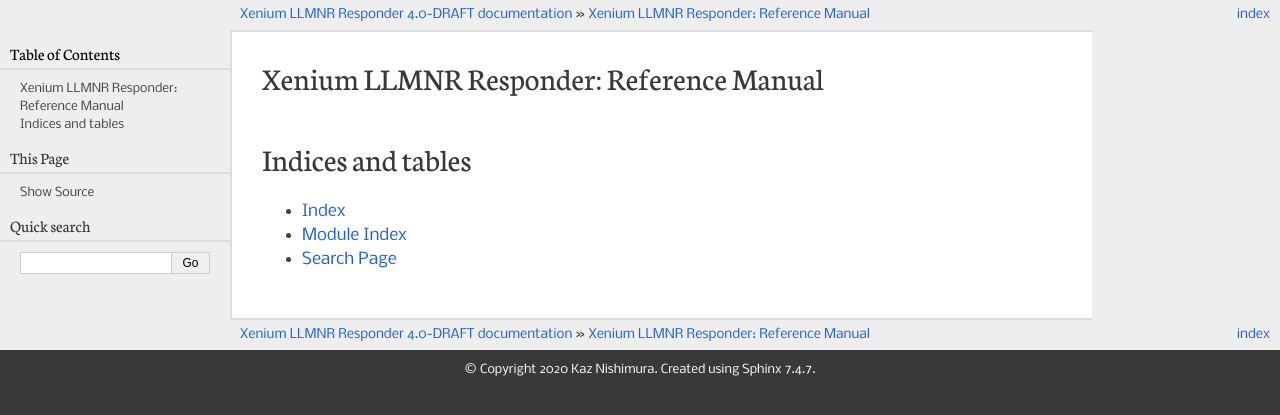
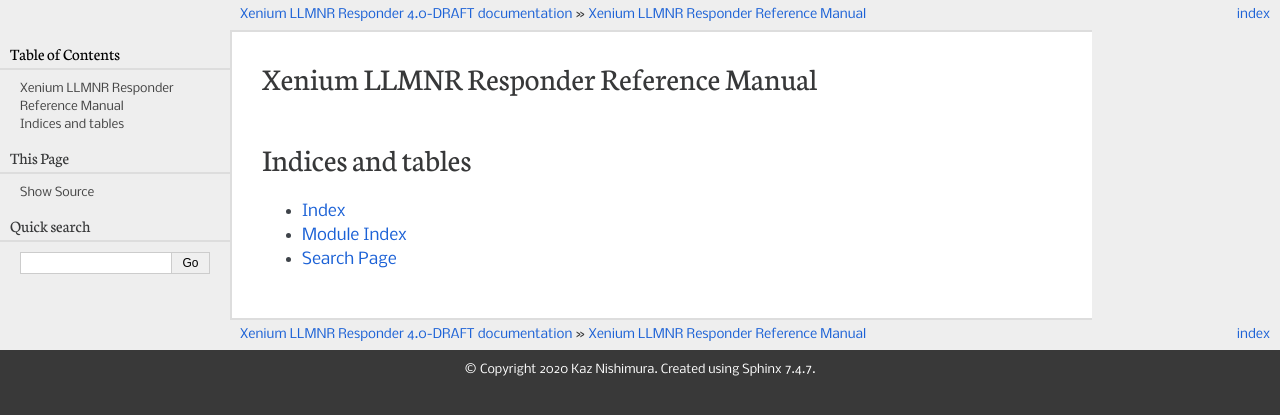
Before and after one commit to vx68k/xllmnrd, a Sphinx documentation site: the page built from sphinx/index.rst, in a window 1280 px wide. Shown: the top 415 px of the page. Built offline with Sphinx 7.4.7, drawn with Linux system fonts in a browser that asks for light colours.

Commit message:
Edit the title heading

```diff
--- a/sphinx/index.rst
+++ b/sphinx/index.rst
@@ -3,8 +3,8 @@
    You can adapt this file completely to your liking, but it should at least
    contain the root `toctree` directive.
 
-Xenium LLMNR Responder: Reference Manual
-========================================
+Xenium LLMNR Responder Reference Manual
+=======================================
 
 .. toctree::
    :maxdepth: 2
```
